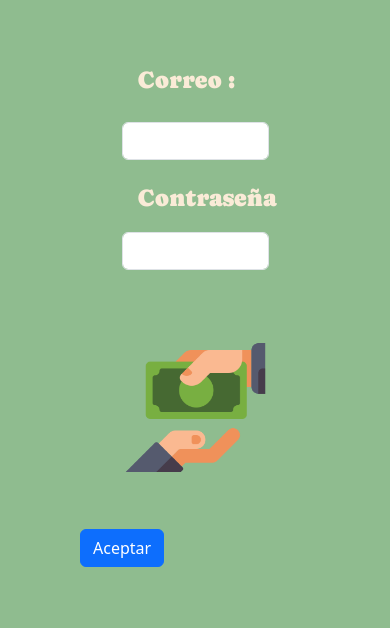
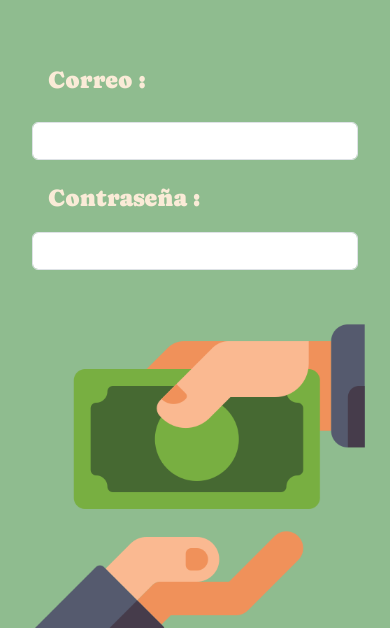
Before and after one commit to eljota1984/profam, a plain HTML site: page pages/pago.html in a window 390 px wide. Shown: the part 190-818 px from the top of the page. Drawn offline with nearby package versions, Linux system fonts and the light colour scheme.

Commit message:
actualizacion pago

```diff
--- a/pages/pago.html
+++ b/pages/pago.html
@@ -37,13 +37,13 @@
     <form>
         <div class="modi1">
             <div class="mb-3 modi2">
-                <label for="exampleInputEmail1" class="form-label modi">Correo :</label>
+                <label for="exampleInputEmail1" class="form-label modi">Correo : </label>
                 <input type="email" class="form-control" id="exampleInputEmail1" aria-describedby="emailHelp">
                 <div id="emailHelp" class="form-text"></div>
-                <label for="exampleInputPassword1" class="form-labe modi">Contraseña</label>
+                <label for="exampleInputPassword1" class="form-labe modi">Contraseña : </label>
                 <input type="password" class="form-control" id="exampleInputPassword1">
             </div>
-            <div class="mb-3 modi2 mapModi">
+            <div class="mb-3">
                 <img class="imagen_chica" src="../images/pago.png" alt="">
             </div>
         </div>
--- a/styles/styles.css
+++ b/styles/styles.css
@@ -334,7 +334,7 @@ div.d {
 
   .modi2 {
     padding: 1rem;
-    width: 50%;
+    width: 100%;
     margin: 1rem;
   }
 
@@ -345,13 +345,14 @@ div.d {
 
   .mapModi {
     padding: 1rem;
-    width: 50%;
+    width: 100%;
     margin: 1rem;
     margin-top: 1rem;
   }
 
   .mapMobil {
-    width: 300px;
+    width: 100%;
+
     height: 250px
   }
 
```
